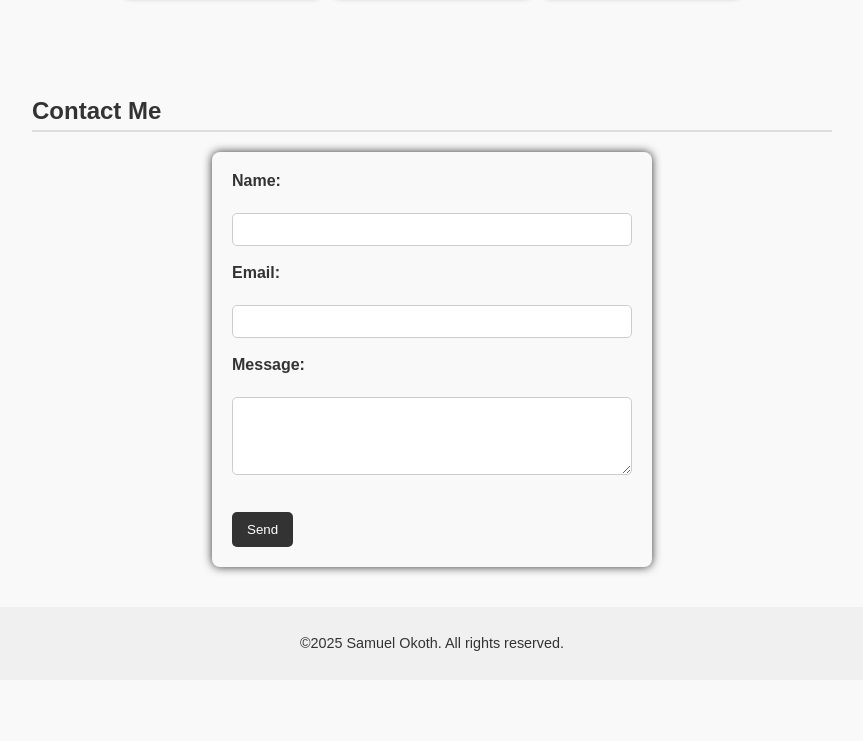
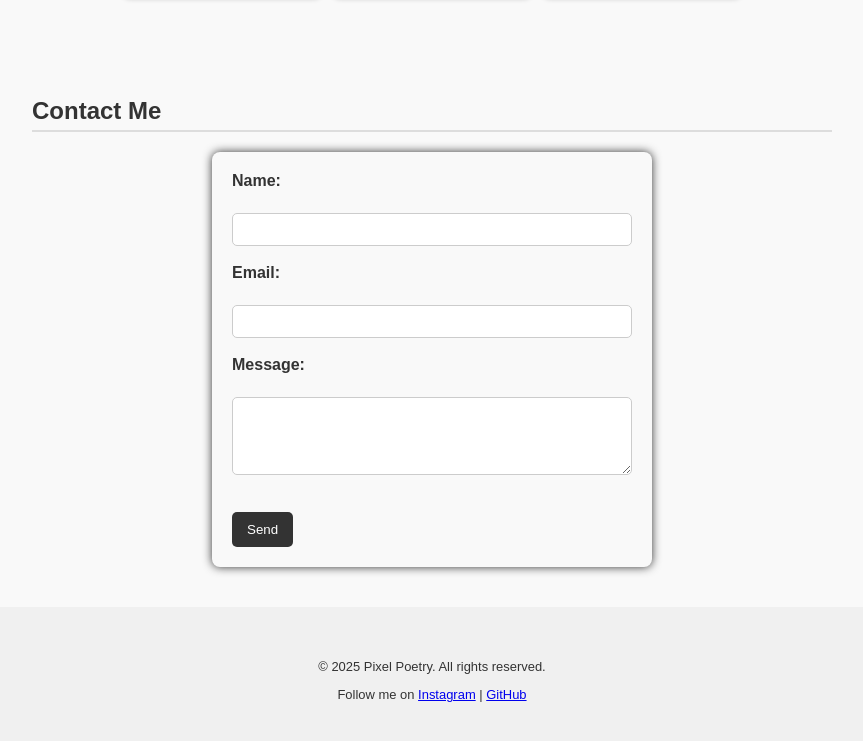
Before and after one commit to Samuelokoth9/Pixel-poetry, a plain HTML site: page index.html in a window 1280 px wide. Shown: the part 1074-1815 px from the top of the page, without its empty margins (208-1071 px from the left). Before the commit the page ends 1754 px from the top, so only its background shows below. Drawn offline with Linux system fonts and the light colour scheme.

Commit message:
Cleaned up footer styles and added link hover effects

```diff
--- a/index.html
+++ b/index.html
@@ -47,7 +47,14 @@
 
 </section>
 <footer>
-    <p>&copy;2025 Samuel Okoth. All rights reserved.</p>
+    <footer>
+        <p>&copy; 2025 Pixel Poetry. All rights reserved.</p>
+        <p>Follow me on
+          <a href="https://instagram.com/SammyKhang" target="_blank">Instagram</a> |
+          <a href="https://github.com/Sammyokoth9" target="_blank">GitHub</a>
+        </p>
+      </footer>
+
 </footer>
 </body>
 </html>
--- a/style.css
+++ b/style.css
@@ -84,13 +84,7 @@ button :hover {
 footer {
     text-align: center;
     padding: 20px;
-    background-color: #111;
-    color: white;
-}
-footer {
     background-color: #f0f0f0;
-    text-align: center;
-    padding: 1em;
     font-size: 0.9em;
     color: #333;
 }
```
Also changed, not shown: 1 other file.
